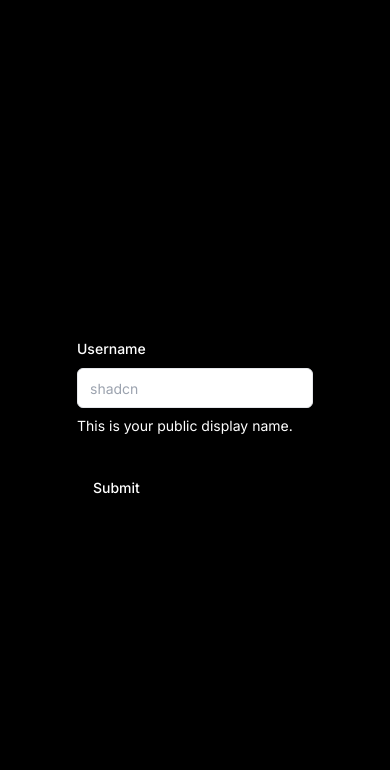
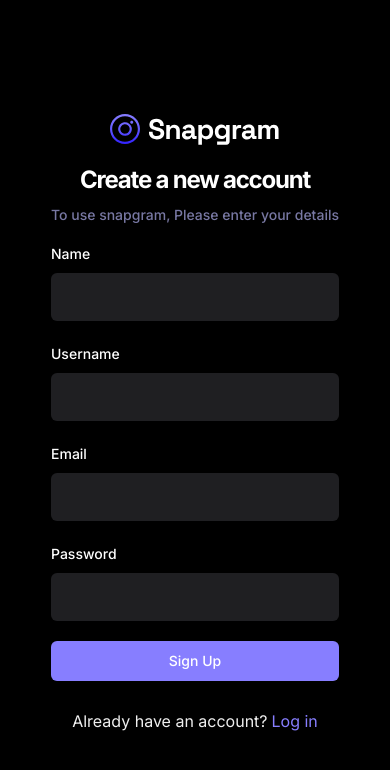
Before and after one commit to Jitenmohanty/Instagram-Typo--Clone, a React (Vite) app: page /sign-up in a window 390 px wide. Shown: the top 770 px of the page. Built offline with nearby package versions, Linux system fonts and the light colour scheme.

Commit message:
ShadUn Ui SignUpForm Done

```diff
--- a/src/_auth/Forms/SignInForm.tsx
+++ b/src/_auth/Forms/SignInForm.tsx
@@ -2,7 +2,7 @@
 const SignInForm = () => {
   return (
     <div>
-
+      SignIn
     </div>
   )
 }
--- a/src/_auth/Forms/SignUpForm.tsx
+++ b/src/_auth/Forms/SignUpForm.tsx
@@ -1,52 +1,121 @@
-import * as z from "zod";
 import { zodResolver } from "@hookform/resolvers/zod";
 import { useForm } from "react-hook-form";
-import { Form, FormControl, FormDescription, FormField, FormItem, FormLabel, FormMessage,
+import { Form, FormControl, FormField, FormItem, FormLabel, FormMessage,
 } from "@/components/ui/form";
+import {Link } from 'react-router-dom'
 import { Input } from "@/components/ui/input";
 import { Button } from "@/components/ui/button";
+import { SignupValidation } from "@/lib/validations";
+import { z } from "zod";
+import Loader from "@/components/shared/Loader";
 
-const formSchema = z.object({
-  username: z.string().min(2).max(50),
-});
 const SignUpForm = () => {
-  const form = useForm<z.infer<typeof formSchema>>({
-    resolver: zodResolver(formSchema),
+  const form = useForm<z.infer<typeof SignupValidation>>({
+    resolver: zodResolver(SignupValidation),
     defaultValues: {
       username: "",
     },
   });
 
   // 2. Define a submit handler.
-  function onSubmit(values: z.infer<typeof formSchema>) {
+  function onSubmit(values: z.infer<typeof SignupValidation>) {
     // Do something with the form values.
     // ✅ This will be type-safe and validated.
     console.log(values);
   }
+  const isLoading = false;
   return (
-    <div>
-      <Form {...form}>
-        <form onSubmit={form.handleSubmit(onSubmit)} className="space-y-8">
+    <Form {...form}>
+      <div className="sm:w-420 flex-center flex-col ">
+        <img src="/assets/images/logo.svg" alt="logo" />
+
+        <h2 className="h3-bold md:h2-bold pt-4 sm:pt-4">
+          Create a new account
+        </h2>
+        <p className="text-light-3 small-medium md:base-regular mt-2">
+          To use snapgram, Please enter your details
+        </p>
+
+        <form
+          onSubmit={form.handleSubmit(onSubmit)}
+          className="flex flex-col gap-5 w-full mt-4">
+          <FormField
+            control={form.control}
+            name="name"
+            render={({ field }) => (
+              <FormItem>
+                <FormLabel className="shad-form_label">Name</FormLabel>
+                <FormControl>
+                  <Input type="text" className="shad-input" {...field} />
+                </FormControl>
+                <FormMessage />
+              </FormItem>
+            )}
+          />
+
           <FormField
             control={form.control}
             name="username"
             render={({ field }) => (
               <FormItem>
-                <FormLabel>Username</FormLabel>
+                <FormLabel className="shad-form_label">Username</FormLabel>
                 <FormControl>
-                  <Input placeholder="shadcn" {...field} />
+                  <Input type="text" className="shad-input" {...field} />
                 </FormControl>
-                <FormDescription>
-                  This is your public display name.
-                </FormDescription>
                 <FormMessage />
               </FormItem>
             )}
           />
-          <Button type="submit">Submit</Button>
+
+          <FormField
+            control={form.control}
+            name="email"
+            render={({ field }) => (
+              <FormItem>
+                <FormLabel className="shad-form_label">Email</FormLabel>
+                <FormControl>
+                  <Input type="text" className="shad-input" {...field} />
+                </FormControl>
+                <FormMessage />
+              </FormItem>
+            )}
+          />
+
+          <FormField
+            control={form.control}
+            name="password"
+            render={({ field }) => (
+              <FormItem>
+                <FormLabel className="shad-form_label">Password</FormLabel>
+                <FormControl>
+                  <Input type="password" className="shad-input" {...field} />
+                </FormControl>
+                <FormMessage />
+              </FormItem>
+            )}
+          />
+
+          <Button type="submit" className="shad-button_primary">
+            { isLoading?(
+              <div className="flex-center gap-2">
+                <Loader /> Loading...
+              </div>
+            ) : (
+              "Sign Up"
+            )}
+          </Button>
+
+          <p className="text-small-regular text-light-2 text-center mt-2">
+            Already have an account?
+            <Link
+              to="/sign-in"
+              className="text-primary-500 text-small-semibold ml-1">
+              Log in
+            </Link>
+          </p>
         </form>
-      </Form>
-    </div>
+      </div>
+    </Form>
   );
 };
 
--- /dev/null
+++ b/src/components/shared/Loader.tsx
@@ -0,0 +1,13 @@
+const Loader = () => (
+    <div className="flex-center w-full">
+      <img
+        src="/assets/icons/loader.svg"
+        alt="loader"
+        width={24}
+        height={24}
+        className="animate-spin"
+      />
+    </div>
+  );
+
+  export default Loader;
```
